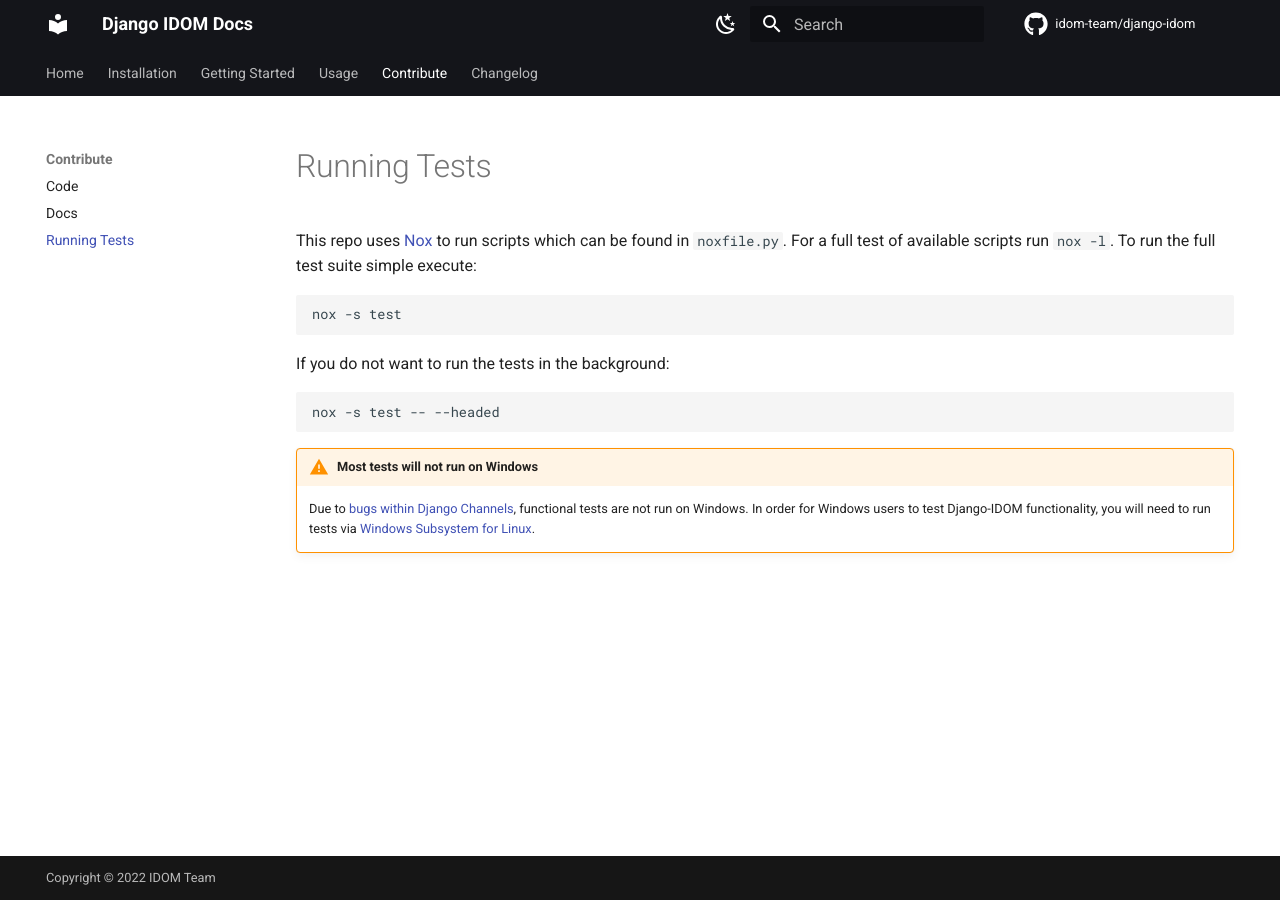
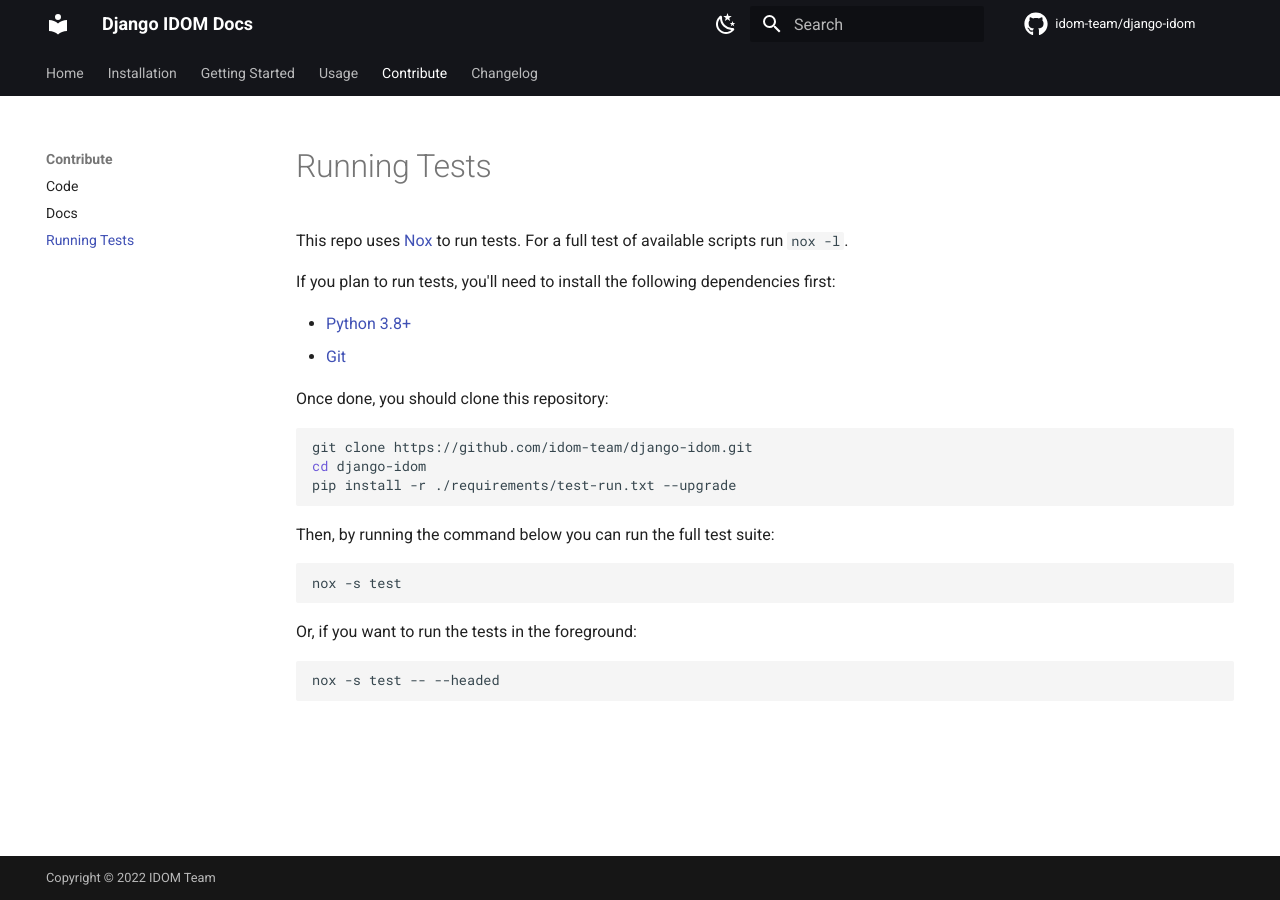
Before and after one commit to reactive-python/reactpy-django, an MkDocs documentation site: the page built from docs/src/contribute/running-tests.md, in a window 1280 px wide. Built offline with MkDocs 1.6.1 and Material for MkDocs 9.7.7, drawn with Linux system fonts in a browser that asks for light colours; comment, search, counter and statistics services are not loaded.

Commit message:
fix running tests docs

````diff
--- a/docs/src/contribute/running-tests.md
+++ b/docs/src/contribute/running-tests.md
@@ -1,15 +1,26 @@
-This repo uses [Nox](https://nox.thea.codes/en/stable/) to run scripts which can be found in `noxfile.py`. For a full test of available scripts run `nox -l`. To run the full test suite simple execute:
+This repo uses [Nox](https://nox.thea.codes/en/stable/) to run tests. For a full test of available scripts run `nox -l`.
+
+If you plan to run tests, you'll need to install the following dependencies first:
+
+-   [Python 3.8+](https://www.python.org/downloads/)
+-   [Git](https://git-scm.com/downloads)
+
+Once done, you should clone this repository:
+
+```bash
+git clone https://github.com/idom-team/django-idom.git
+cd django-idom
+pip install -r ./requirements/test-run.txt --upgrade
+```
+
+Then, by running the command below you can run the full test suite:
 
 ```
 nox -s test
 ```
 
-If you do not want to run the tests in the background:
+Or, if you want to run the tests in the foreground:
 
 ```
 nox -s test -- --headed
 ```
-
-!!! warning "Most tests will not run on Windows"
-
-    Due to [bugs within Django Channels](https://github.com/django/channels/issues/1207), functional tests are not run on Windows. In order for Windows users to test Django-IDOM functionality, you will need to run tests via [Windows Subsystem for Linux](https://code.visualstudio.com/docs/remote/wsl).
````
